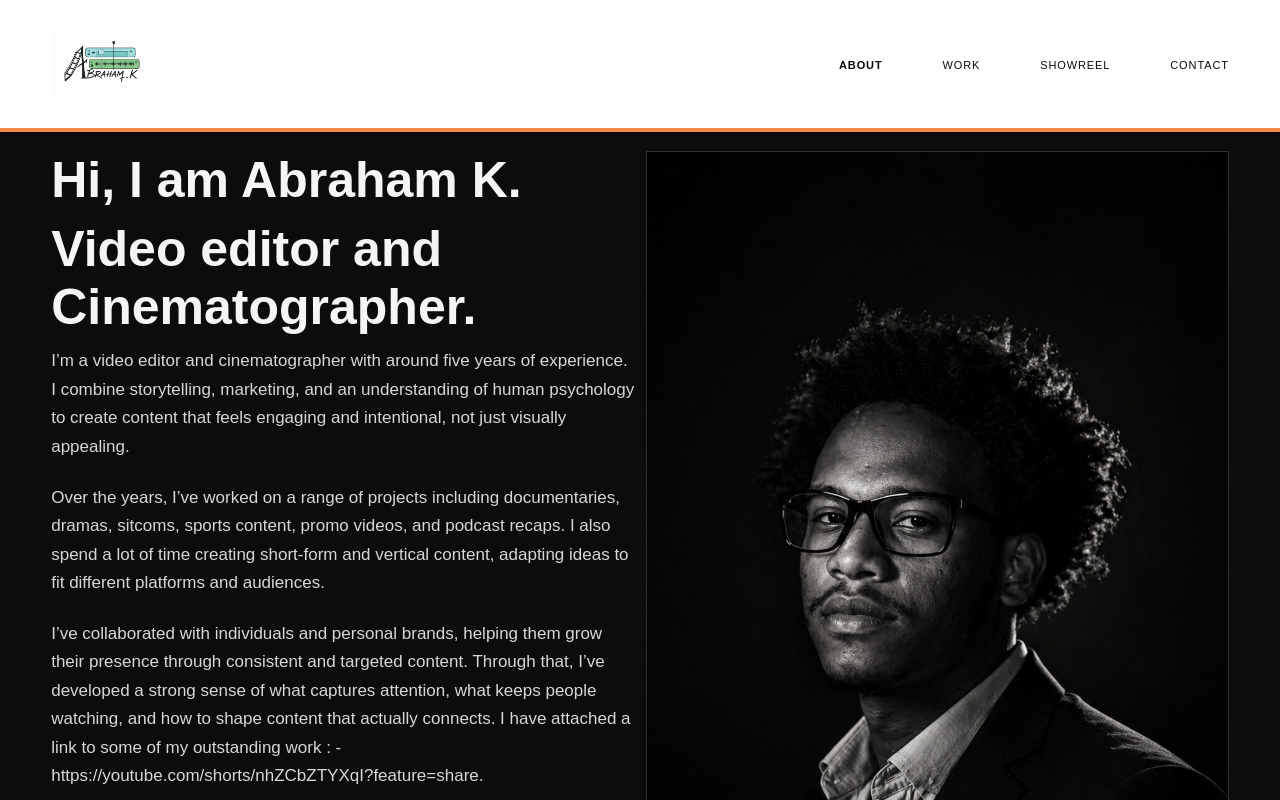
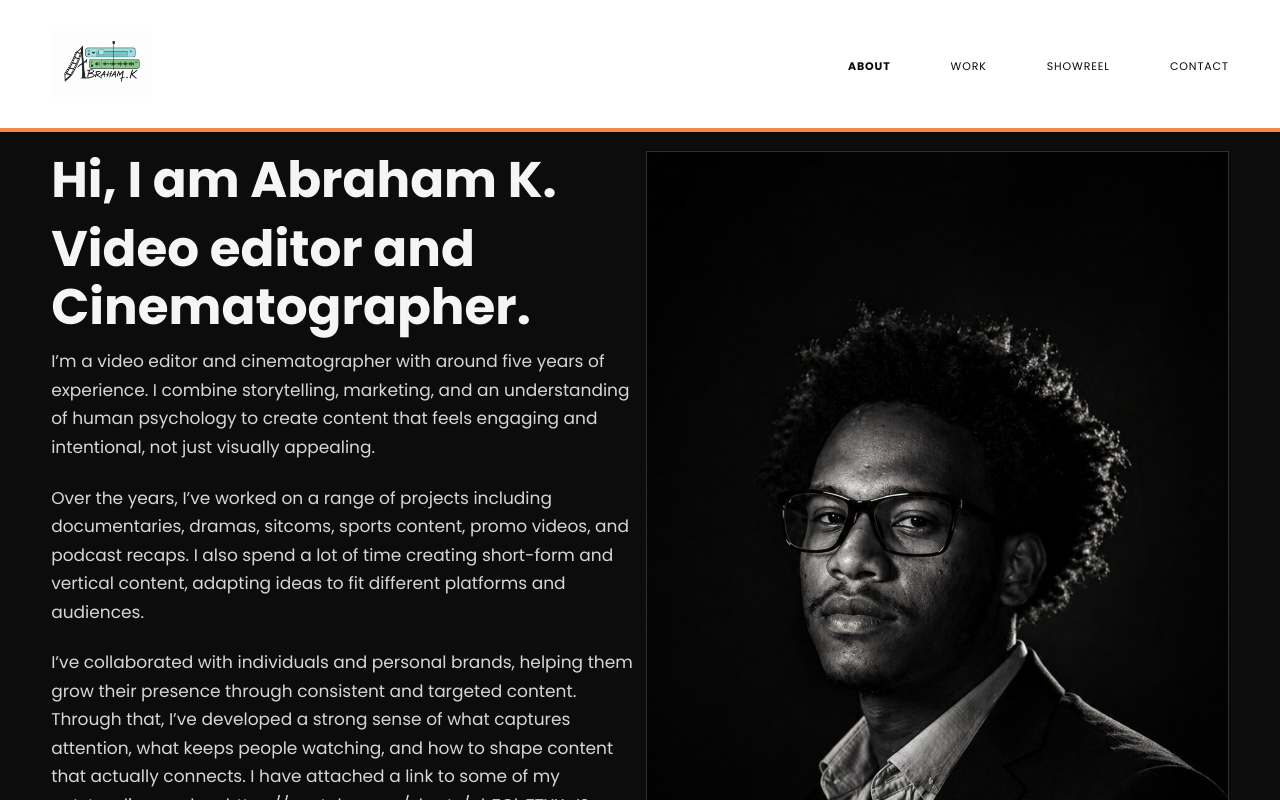
Before and after one commit to Nate-Workspace/abrish-portfolio, a React (Vite) app: page /home-alex in a window 1280 px wide. Shown: the top 800 px of the page. Built offline with nearby package versions, Linux system fonts and the light colour scheme.

Commit message:
fix: warning fix

```diff
--- a/src/index.css
+++ b/src/index.css
@@ -1,3 +1,5 @@
+/* --- End Modal Styles --- */
+@import url('https://fonts.googleapis.com/css2?family=Poppins:wght@400;600;700&display=swap');
 /* --- Modal Video Frame --- */
 .modal-video-frame {
   width: 90vw;
@@ -71,8 +73,7 @@
   outline: 2px solid #f48847;
   outline-offset: 2px;
 }
-/* --- End Modal Styles --- */
-@import url('https://fonts.googleapis.com/css2?family=Poppins:wght@400;600;700&display=swap');
+
 /* --- Brand Carousel Styles --- */
 .brand-carousel-section {
   padding: 2.5vw 0 2vw 0;
```
